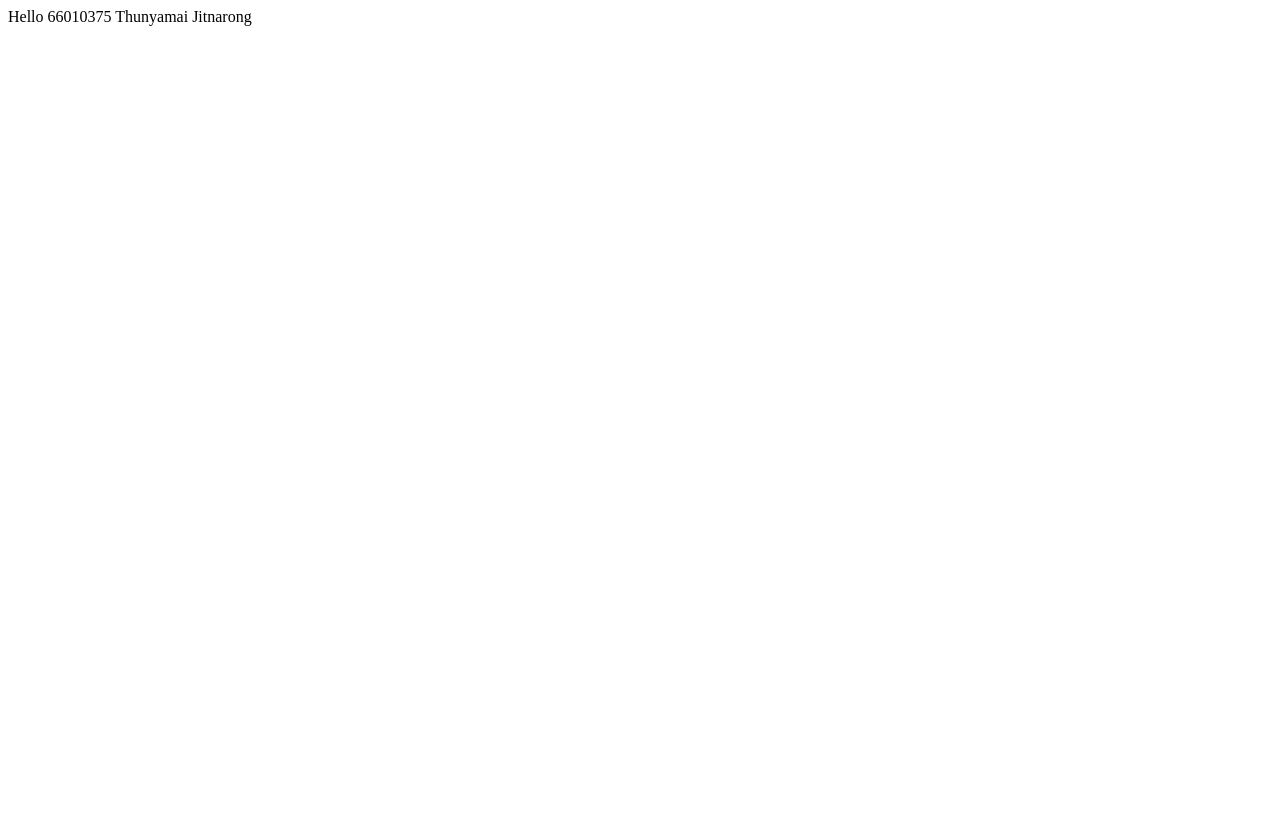
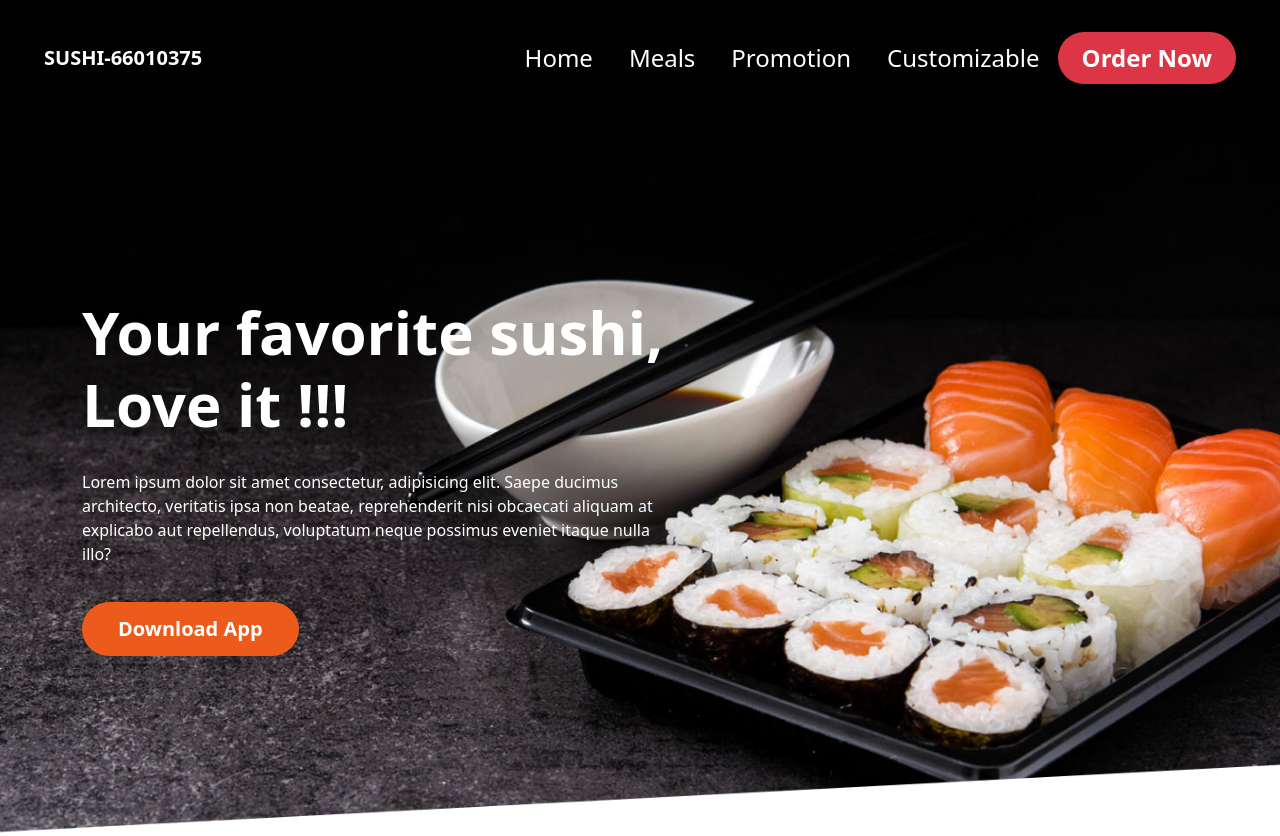
Before and after one commit to NightSan/NightSan.github.io, a plain HTML site: page index.html in a window 1280 px wide. Before the commit the page ends 800 px from the top, so only its background shows below. Drawn offline with nearby package versions, Linux system fonts and the light colour scheme.

Commit message:
Add files via upload

```diff
--- /dev/null
+++ b/css/custom.css
@@ -0,0 +1,54 @@
+.bg-dark {
+    background-color: #010101 !important;
+}
+
+.navbar{
+    padding: 32px;
+}
+
+.navbar-dark .navbar-nav .nav-link {
+    font-size: 24px;
+    padding-left: 18px;
+    padding-right: 18px;
+    color: #fff;
+}
+
+.navbar-dark .navbar-brand {
+    font-size: 20px;
+    font-weight: 600;
+}
+
+
+section.header .header-content .container{
+    height: 90vh;
+}
+
+.head-content{
+    width: 600px;
+    color: #fff;
+}
+
+.head-content h1{
+    font-size: 60px;
+    font-weight: bold;
+    margin-bottom: 30px;
+}
+
+.customizable{
+    margin-top: 80px;
+    color: #EC5B1B;
+}
+
+.madeorder{
+    height: 650px;
+    background: url('../assets/images/MadeWithFish.jpg');
+    background-size: cover;
+    background-repeat: no-repeat;
+    opacity: 0.8;
+    font-size: 40px;
+    color: #fff;
+}
+
+.madeorder h1{
+    width: 500px;
+}
--- a/index.html
+++ b/index.html
@@ -1,11 +1,92 @@
-<!DOCTYPE html>
 <html lang="en">
 <head>
     <meta charset="UTF-8">
+    <meta http-equiv="X-UA-Compatible" content="IE=edge">
     <meta name="viewport" content="width=device-width, initial-scale=1.0">
-    <title>Document</title>
+    <meta name="description" content="Sushi website serving your favorite sushi!">
+    <title>Home | Sushi Website</title>
+    <link href="https://cdn.jsdelivr.net/npm/bootstrap@5.0.0-beta1/dist/css/bootstrap.min.css" rel="stylesheet" integrity="sha384-giJF6kkoqNQ00vy+HMDP7azOuL0xtbfIcaT9wjKHr8RbDVddVHyTfAAsrekwKmP1" crossorigin="anonymous">
+    <link rel="stylesheet" href="css/custom.css">
 </head>
+<style>
+  body{
+    background: url('../assets/images/bg_header.png');
+    background-repeat: no-repeat;
+    background-size: cover;
+    background-position: center center;
+  }
+  .btn-orange{
+    background-color: #dc3545;
+    border: none;
+    padding: 8px 24px;
+    font-size: 24px;
+    font-weight: 600;
+    color: #fff;
+    border-radius: 60px;
+}
+
+.btn-orange:hover {
+    background-color: #f44336;
+}
+
+.btn-red{
+    background-color: #EC5B1B;
+    border: none;
+    padding: 12px 36px;
+    font-size: 20px;
+    font-weight: 600;
+    color: #fff;
+    border-radius: 60px;
+    margin-top: 20px;
+}
+
+.btn-red:hover {
+    background-color: #F5A623;
+}
+</style>
 <body>
-    Hello 66010375 Thunyamai Jitnarong
+    <nav class="navbar navbar-expand-lg navbar-dark bg-dark">
+        <div class="container-fluid">
+          <a class="navbar-brand" href="#">SUSHI-66010375</a>
+          <button class="navbar-toggler" type="button" data-bs-toggle="collapse" data-bs-target="#navbarSupportedContent" aria-controls="navbarSupportedContent" aria-expanded="false" aria-label="Toggle navigation">
+            <span class="navbar-toggler-icon"></span>
+          </button>
+          <div class="collapse navbar-collapse" id="navbarSupportedContent">
+            <ul class="navbar-nav ms-auto mb-2 mb-lg-0">
+              <li class="nav-item">
+                <a class="nav-link active" aria-current="page" href="#">Home</a>
+              </li>
+              <li class="nav-item">
+                <a class="nav-link" href="#">Meals</a>
+              </li>
+              <li class="nav-item">
+                <a class="nav-link" href="#">Promotion</a>
+              </li>
+              <li class="nav-item">
+                <a class="nav-link" href="#">Customizable</a>
+              </li>
+            </ul>
+            <button class="btn btn-orange">Order Now</button>
+          </div>
+        </div>
+      </nav>
+      <section class="header">
+        <div class="header-content">
+          <div class="container d-flex align-items-center">
+            <div class="head-content">
+              <h1>Your favorite sushi, Love it !!!</h1>
+              <p>
+                Lorem ipsum dolor sit amet consectetur, adipisicing elit. Saepe ducimus architecto,
+                veritatis ipsa non beatae, reprehenderit nisi obcaecati aliquam at explicabo aut
+                repellendus, voluptatum neque possimus eveniet itaque nulla illo?
+              </p>
+              <button class="btn-red">Download App</button>
+            </div>
+          </div>
+        </div>
+      </section>
+
+    <script src="https://cdn.jsdelivr.net/npm/bootstrap@5.0.0-beta1/dist/js/bootstrap.bundle.min.js" integrity="sha384-ygbV9kiqUc6oa4msXn9868pTtWMgiQaeYH7/t7LECLbyPA2x65Kgf80OJFdroafW" crossorigin="anonymous"></script>
+    <script src="js/main.js"></script>
 </body>
 </html>
--- /dev/null
+++ b/js/main.js
@@ -0,0 +1,4 @@
+var tooltipTriggerList = [].slice.call(document.querySelectorAll('[data-bs-toggle="tooltip"]'))
+var tooltipList = tooltipTriggerList.map(function (tooltipTriggerEl) {
+  return new bootstrap.Tooltip(tooltipTriggerEl)
+})
```
Also changed, not shown: assets/images/MadeWithFish.jpg (added), assets/images/Sushi_top.jpg (added), assets/images/bg_header.png (added), assets/images/bg_header1.jpg (added), assets/images/footer.jpg (added), assets/images/header_bgdetail.jpg (added), assets/images/recom1.jpg (added), assets/images/recom2.jpg (added), assets/images/recom3.jpg (added).
